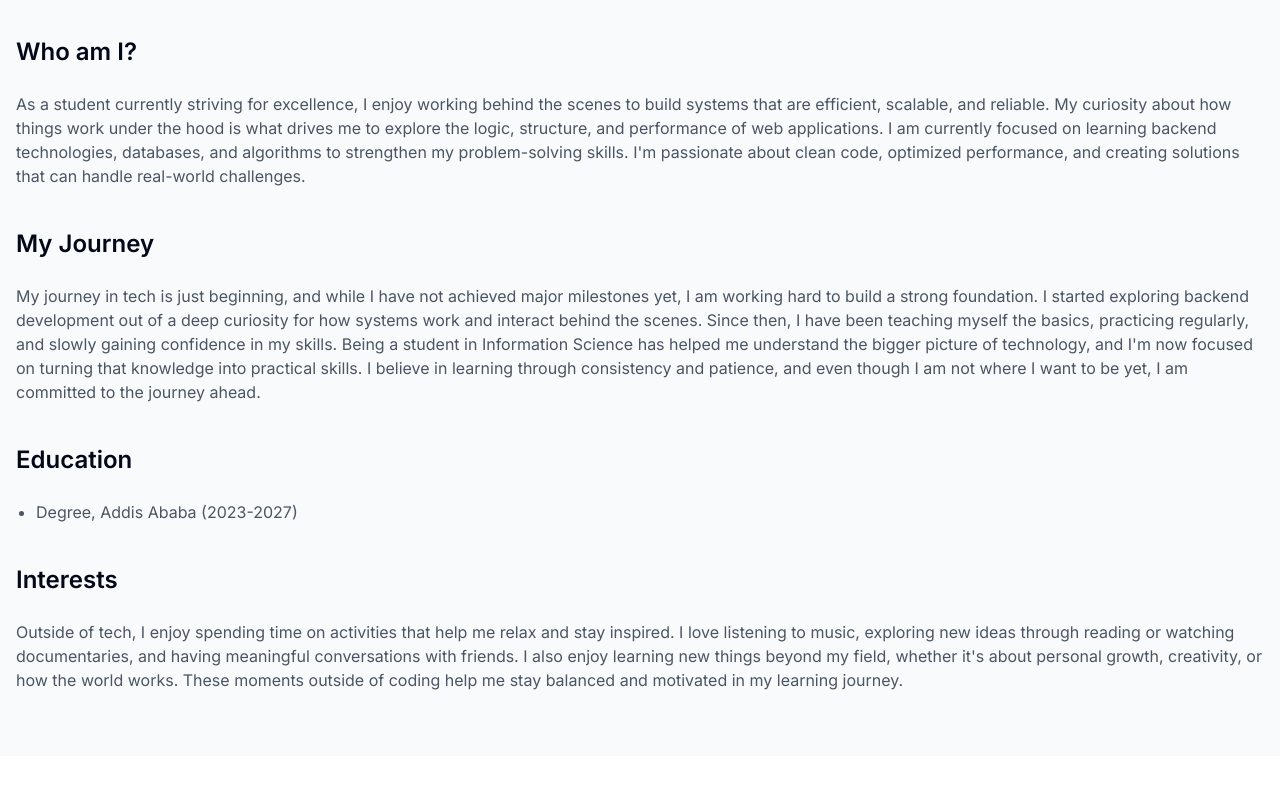
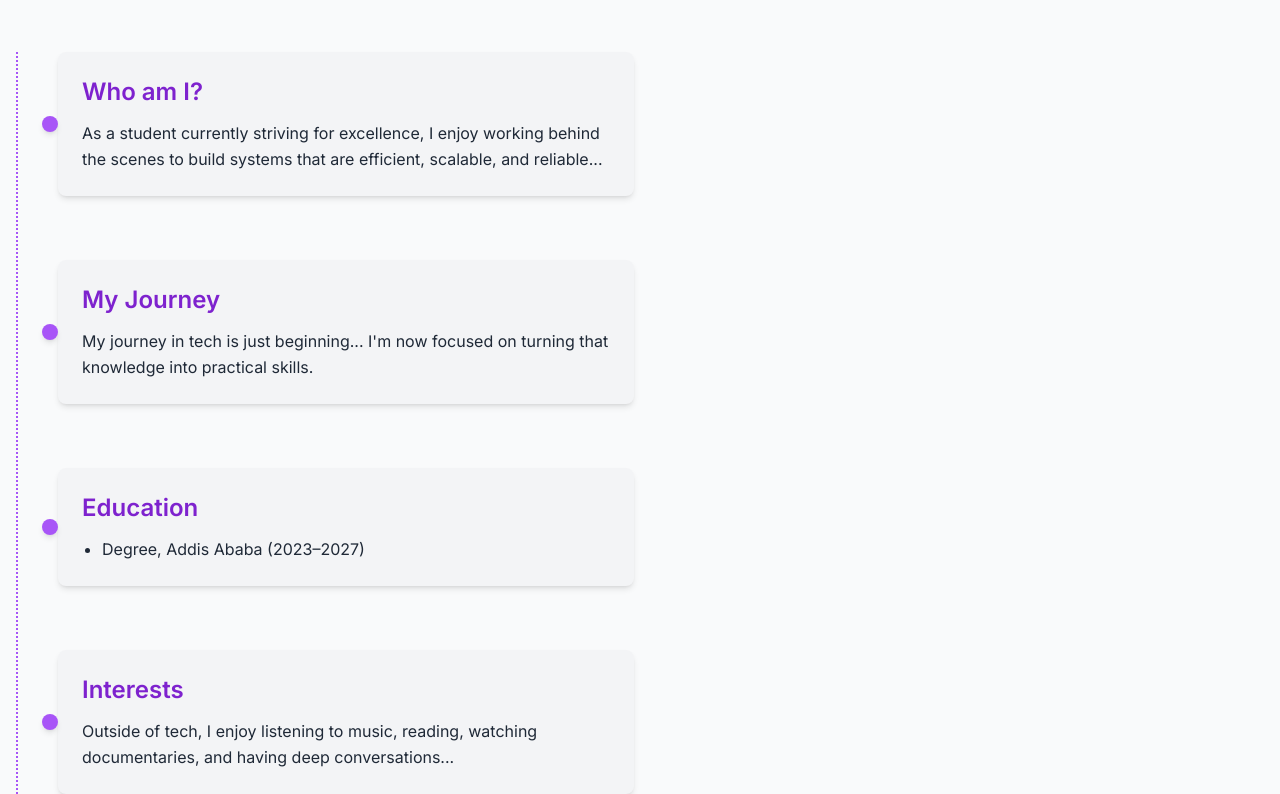
Before and after one commit to Aklile612/portfolio-web, a Next.js app: page / in a window 1280 px wide. Shown: the part 746-1540 px from the top of the page. Built offline with nearby package versions, Linux system fonts and the light colour scheme.

Commit message:
edited the about me section

```diff
--- a/app/page.tsx
+++ b/app/page.tsx
@@ -134,42 +134,64 @@ export default function Home() {
 
       {/* About Section */}
       <section id="about" className="py-16 bg-gray-50 dark:bg-gray-900">
-        <div className="container mx-auto px-4">
-          <h2 className="text-3xl md:text-4xl font-bold mb-8 text-center">About Me</h2>
+  <div className="container mx-auto px-4">
+    <h2 className="text-3xl md:text-4xl font-bold mb-12 text-center">About Me</h2>
 
-          <div className=" gap-12 items-center">
+    <div className="relative border-l-2 border-dotted border-purple-500 dark:border-purple-400 pl-10 space-y-16">
 
+      {/* Timeline Box */}
+      <div className="relative">
+        {/* Dot aligned with card */}
+        <div className="absolute -left-4 top-1/2 transform -translate-y-1/2 w-4 h-4 bg-purple-500 dark:bg-purple-400 rounded-full shadow-md"></div>
 
+        <div className="bg-gray-100 dark:bg-purple-800/40 p-6 rounded-lg shadow-md w-full max-w-xl">
+          <h3 className="text-2xl font-semibold text-purple-700 dark:text-purple-300 mb-3">Who am I?</h3>
+          <p className="text-base text-gray-800 dark:text-gray-200 leading-relaxed">
+            As a student currently striving for excellence, I enjoy working behind the scenes to build systems that are efficient, scalable, and reliable...
+          </p>
+        </div>
+      </div>
 
-            <div className="space-y-6">
-              <h3 className="text-2xl font-semibold">Who am I?</h3>
-              <p className="text-gray-600 dark:text-gray-400">
-              As a student currently striving for excellence, I enjoy working behind the scenes to build systems that are efficient, scalable, and reliable. My curiosity about how things work under the hood is what drives me to explore the logic, structure, and performance of web applications.
+      {/* Timeline Box */}
+      <div className="relative">
+        <div className="absolute -left-4 top-1/2 transform -translate-y-1/2 w-4 h-4 bg-purple-500 dark:bg-purple-400 rounded-full shadow-md"></div>
 
-              I am currently focused on learning backend technologies, databases, and algorithms to strengthen my problem-solving skills. I'm passionate about clean code, optimized performance, and creating solutions that can handle real-world challenges.
-              </p>
+        <div className="bg-gray-100 dark:bg-purple-800/40 p-6 rounded-lg shadow-md w-full max-w-xl">
+          <h3 className="text-2xl font-semibold text-purple-700 dark:text-purple-300 mb-3">My Journey</h3>
+          <p className="text-base text-gray-800 dark:text-gray-200 leading-relaxed">
+            My journey in tech is just beginning... I'm now focused on turning that knowledge into practical skills.
+          </p>
+        </div>
+      </div>
 
-              <h3 className="text-2xl font-semibold pt-4">My Journey</h3>
-              <p className="text-gray-600 dark:text-gray-400">
-              My journey in tech is just beginning, and while I have not achieved major milestones yet, I am working hard to build a strong foundation. I started exploring backend development out of a deep curiosity for how systems work and interact behind the scenes. Since then, I have been teaching myself the basics, practicing regularly, and slowly gaining confidence in my skills.
+      {/* Timeline Box */}
+      <div className="relative">
+        <div className="absolute -left-4 top-1/2 transform -translate-y-1/2 w-4 h-4 bg-purple-500 dark:bg-purple-400 rounded-full shadow-md"></div>
 
-              Being a student in Information Science has helped me understand the bigger picture of technology, and I'm now focused on turning that knowledge into practical skills. I believe in learning through consistency and patience, and even though I am not where I want to be yet, I am committed to the journey ahead.
-              </p>
+        <div className="bg-gray-100 dark:bg-purple-800/40 p-6 rounded-lg shadow-md w-full max-w-xl">
+          <h3 className="text-2xl font-semibold text-purple-700 dark:text-purple-300 mb-3">Education</h3>
+          <ul className="list-disc pl-5 text-base text-gray-800 dark:text-gray-200 leading-relaxed">
+            <li>Degree, Addis Ababa (2023–2027)</li>
+          </ul>
+        </div>
+      </div>
 
-              <h3 className="text-2xl font-semibold pt-4">Education</h3>
-              <ul className="list-disc pl-5 text-gray-600 dark:text-gray-400">
-                <li>Degree, Addis Ababa (2023-2027)</li>
+      {/* Timeline Box */}
+      <div className="relative">
+        <div className="absolute -left-4 top-1/2 transform -translate-y-1/2 w-4 h-4 bg-purple-500 dark:bg-purple-400 rounded-full shadow-md"></div>
 
-              </ul>
+        <div className="bg-gray-100 dark:bg-purple-800/40 p-6 rounded-lg shadow-md w-full max-w-xl">
+          <h3 className="text-2xl font-semibold text-purple-700 dark:text-purple-300 mb-3">Interests</h3>
+          <p className="text-base text-gray-800 dark:text-gray-200 leading-relaxed">
+            Outside of tech, I enjoy listening to music, reading, watching documentaries, and having deep conversations...
+          </p>
+        </div>
+      </div>
 
-              <h3 className="text-2xl font-semibold pt-4">Interests</h3>
-              <p className="text-gray-600 dark:text-gray-400">
-                Outside of tech, I enjoy spending time on activities that help me relax and stay inspired. I love listening to music, exploring new ideas through reading or watching documentaries, and having meaningful conversations with friends. I also enjoy learning new things beyond my field, whether it's about personal growth, creativity, or how the world works. These moments outside of coding help me stay balanced and motivated in my learning journey.
-              </p>
-            </div>
-          </div>
-        </div>
-      </section>
+    </div>
+  </div>
+</section>
+
 
       {/* Work Section */}
       <section id="work" className="py-16">
```
Also changed, not shown: public/ChatGPT Image Apr 15, 2025, 11_40_23 PM.png (deleted).
